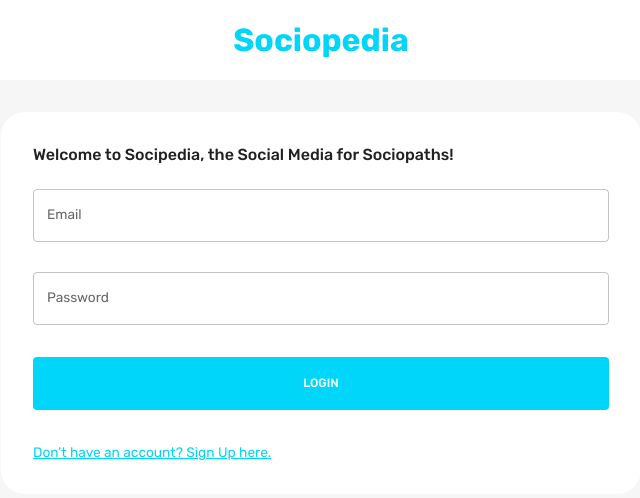
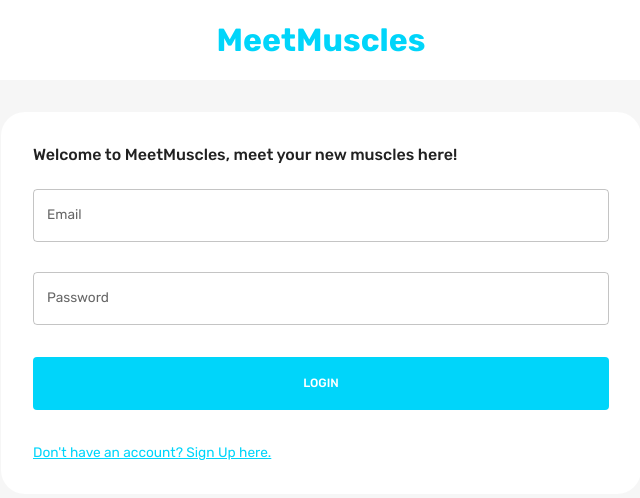
Before and after one commit to kyong4/fakebook, a React (Create React App) app in the folder client/: page / in a window 1280 px wide. Shown: the top 498 px of the page, without its empty margins (319-959 px from the left). Built offline with nearby package versions, Linux system fonts and the light colour scheme.

Commit message:
changes to personalize

```diff
--- a/client/src/scenes/loginPage/index.jsx
+++ b/client/src/scenes/loginPage/index.jsx
@@ -13,7 +13,7 @@ const LoginPage = () => {
         textAlign="center"
       >
         <Typography fontWeight="bold" fontSize="32px" color="primary">
-          Sociopedia
+          MeetMuscles
         </Typography>
       </Box>
 
@@ -25,7 +25,7 @@ const LoginPage = () => {
         backgroundColor={theme.palette.background.alt}
       >
         <Typography fontWeight="500" variant="h5" sx={{ mb: "1.5rem" }}>
-          Welcome to Socipedia, the Social Media for Sociopaths!
+         Welcome to MeetMuscles, meet your new muscles here!
         </Typography>
         <Form />
       </Box>
--- a/client/src/scenes/navbar/index.jsx
+++ b/client/src/scenes/navbar/index.jsx
@@ -56,7 +56,7 @@ const Navbar = () => {
             },
           }}
         >
-          Sociopedia
+          MeetMuscles
         </Typography>
         {isNonMobileScreens && (
           <FlexBetween
--- a/client/src/scenes/widgets/AdvertWidget.jsx
+++ b/client/src/scenes/widgets/AdvertWidget.jsx
@@ -24,12 +24,12 @@ const AdvertWidget = () => {
         style={{ borderRadius: "0.75rem", margin: "0.75rem 0" }}
       />
       <FlexBetween>
-        <Typography color={main}>MikaCosmetics</Typography>
-        <Typography color={medium}>mikacosmetics.com</Typography>
+      <Typography color={main}>AD NAME HERE</Typography>
+        <Typography color={medium}>AD SITE HERE</Typography>
       </FlexBetween>
       <Typography color={medium} m="0.5rem 0">
-        Your pathway to stunning and immaculate beauty and made sure your skin
-        is exfoliating skin and shining like light.
+        vel orci porta non pulvinar neque laoreet suspendisse interdum consectetur
+        libero id faucibus nisl tincidunt eget nullam non nisi
       </Typography>
     </WidgetWrapper>
   );
```
Also changed, not shown: 2 other files (tests, documents, lock files or other folders).
